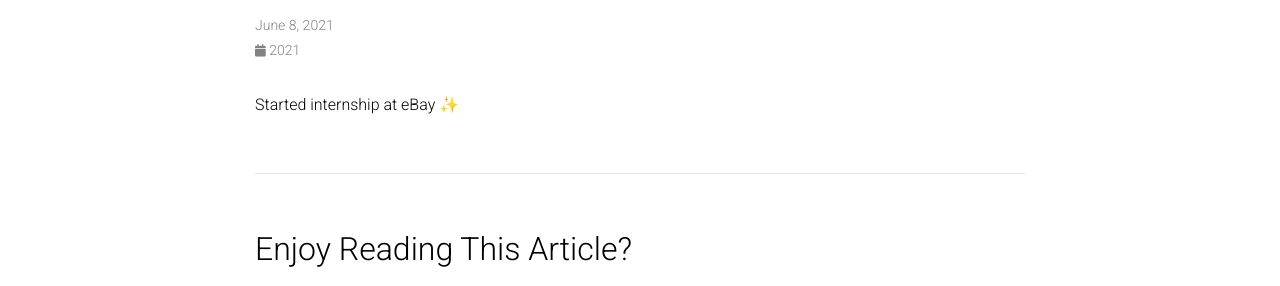
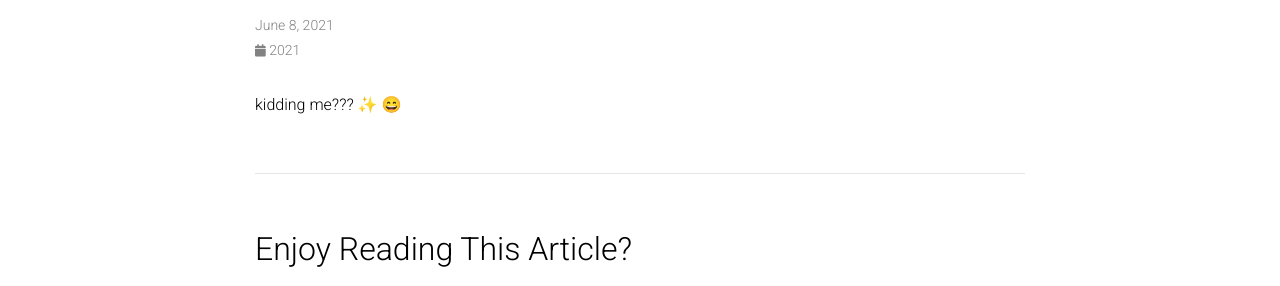
Before and after one commit to ziyanyang/ziyanyang.github.io, a Jekyll site: the page built from _news/announcement_1.md, in a window 1280 px wide. Shown: the part 146-432 px from the top of the page. Built offline with Jekyll 4.4.1, drawn with Linux system fonts in a browser that asks for light colours; emoji names are drawn with the system emoji font; comment, search, counter and statistics services are not loaded; a style sheet for code colours, icons or effects is not loaded.

Commit message:
Update announcement_1.md

```diff
--- a/_news/announcement_1.md
+++ b/_news/announcement_1.md
@@ -1,7 +1,7 @@
 ---
 layout: post
-date: 2021-06-08 15:59:00-0400
+date: 2021-06-08 07:59:00-0400
 inline: true
 ---
 
-Started internship at eBay :sparkles:
+kidding me??? :sparkles: :smile:
```
